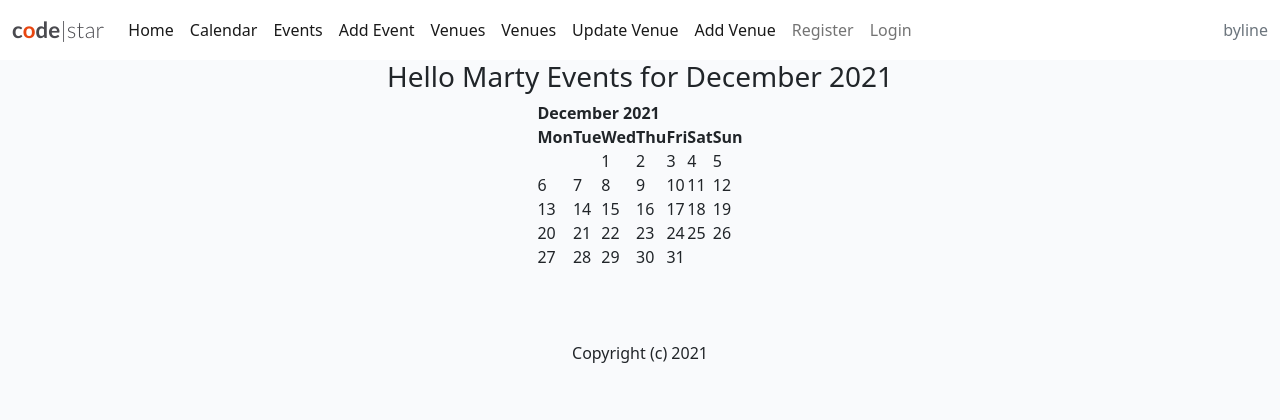
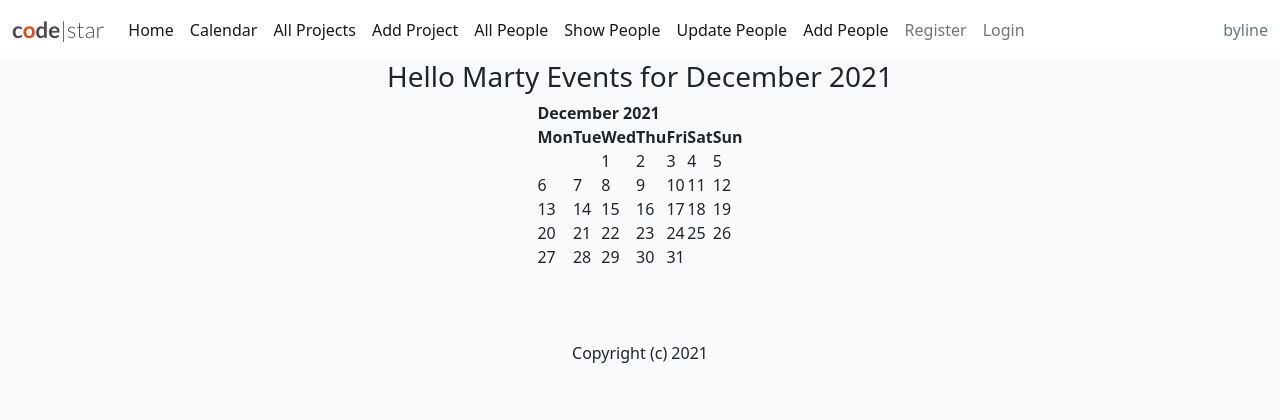
Before and after one commit to ColetteThomson/smart_events, a Django app: page /events/event_calendar in a window 1280 px wide. Shown: the top 420 px of the page. Run offline with Django 3.2, Linux system fonts and the light colour scheme.

Commit message:
change field names for 'events' app

```diff
--- a/events/templates/update_venue.html
+++ b/events/templates/update_people.html
@@ -7,14 +7,14 @@
 
 {% block content %}
     <center>
-        <h1>Update Venue</h1>
+        <h1>Update People</h1>
         <br>
         <form action="" method=POST>
             <!-- csrf to prevent malicious attacks using user credentials -->
             {% csrf_token %}
 
             <!-- render update_venue form using Crispy filter -->
-            {{ venue_form | crispy }}
+            {{ people_form | crispy }}
 
             <!-- submit button for update_venue form -->
             <button type="submit" class="btn btn-secondary btn-lg">Update</button>
--- a/events/urls.py
+++ b/events/urls.py
@@ -10,12 +10,17 @@ urlpatterns = [
     # capture url and pass to calendar view
     path('event_calendar', views.event_calendar, name='event_calendar'),
     path('<int:year>/<str:month>/', views.event_calendar, name='event_calendar'),
-    path('all_events', views.all_events, name='all_events'),
-    path('add_venue', views.add_venue, name='add_venue'),
-    path('all_venues', views.all_venues, name='all_venues'),
-    # add link to show individual venues via venue_id
-    path('show_venue/<int:venue_id>/', views.show_venue, name='show_venue'),
-    path('update_venue/<int:venue_id>/', views.update_venue, name='update_venue'),
-    path('add_event', views.add_event, name='add_event'),
+    # path('all_events', views.all_events, name='all_events'),
+    path('all_projects', views.all_projects, name='all_projects'),
+    # path('add_venue', views.add_venue, name='add_venue'),
+    path('add_people', views.add_people, name='add_people'),
+    # path('all_venues', views.all_venues, name='all_venues'),
+    path('all_people', views.all_people, name='all_people'),
+    # path('show_venue/<int:venue_id>/', views.show_venue, name='show_venue'),
+    path('show_people/<int:people_id>/', views.show_people, name='show_people'),
+    # path('update_venue/<int:venue_id>/', views.update_venue, name='update_venue'),
+    path('update_people/<int:people_id>/', views.update_people, name='update_people'),
+    # path('add_event', views.add_event, name='add_event'),
+    path('add_project', views.add_project, name='add_project'),
 
     ]
--- a/events/views.py
+++ b/events/views.py
@@ -5,113 +5,113 @@ from calendar import HTMLCalendar
 
 from django.shortcuts import render, redirect
 from django.views import generic, View
-from .models import Event, Venue
-from .forms import VenueForm, EventForm
+from .models import Project, People
+from .forms import PeopleForm, ProjectForm
 
-def add_event(request):
+def add_project(request):
     # obtain all data posted from form
-    venue_form = VenueForm(data=request.POST)
+    project_form = ProjectForm(data=request.POST)
 
-    # if event form is valid (required fields completed)
-    if event_form.is_valid():
+    # if project form is valid (required fields completed)
+    if project_form.is_valid():
         # save to database
-        new_event = event_form.save(commit=False)
-        # then save the new event
-        new_event.save()
+        new_project = project_form.save(commit=False)
+        # then save the new project
+        new_project.save()
 
         return render(request,
-                      'add_event.html', {
-                                    'event_form': event_form,
+                      'add_project.html', {
+                                    'project_form': project_form,
                                     'submitted': True,
                                     })
     else:
-        event_form = EventForm()
+        project_form = ProjectForm()
         # check if user submitted form
         if 'submitted' in request.GET:
             submitted = True
 
         return render(request,
-                      'add_event.html', {
-                                       'event_form': event_form,
+                      'add_project.html', {
+                                       'project_form': project_form,
                                         })
 
 
 
-def update_venue(request, venue_id):
-    # get primary key venue_id from Venue
-    venue = Venue.objects.get(id=venue_id)
+def update_people(request, people_id):
+    # get primary key people_id from People
+    people = People.objects.get(id=people_id)
     # if form completed and submitted then Post, or
-    # if not then display empty VenueForm
-    form = VenueForm(request.POST or None, instance=venue)
-    # if venue form is valid (required fields completed)
+    # if not then display empty PeopleForm
+    form = PeopleForm(request.POST or None, instance=people)
+    # if people form is valid (required fields completed)
     if form.is_valid():
-        # save and send to list_venues
+        # save and send to list_people
         form.save()
-        return redirect('list_venues')
+        return redirect('list_people')
 
-    # update individual venues
+    # update individual people
     return render(request,
-                  'update_venue.html', {
-                                     "venue": venue,
-                                     "form" : form,
+                  'update_people.html', {
+                                     "people": people,
+                                     "form": form,
                                     })
 
 
-def show_venue(request, venue_id):
-    # get primary key venue_id from Venue
-    venue = Venue.objects.get(id=venue_id)
-    # show individual venues
+def show_people(request, people_id):
+    # get primary key people_id from People
+    people = People.objects.get(id=people_id)
+    # show individual people
     return render(request,
-                  'venues.html', {
-                                     "venue": venue,
+                  'people.html', {
+                                     "people": people,
                                     })
 
 
-def all_venues(request):
-    # call all Venue objects from models.py
-    venue_list = Venue.objects.all()
-    # list all venues on one page
+def all_people(request):
+    # call all People objects from models.py
+    people_list = People.objects.all()
+    # list all people on one page
     return render(request,
-                  'venues.html', {
-                                     "venue_list": venue_list,
+                  'people.html', {
+                                     "people_list": people_list,
                                     })
 
 
-def add_venue(request):
+def add_people(request):
     # obtain all data posted from form
-    venue_form = VenueForm(data=request.POST)
+    people_form = PeopleForm(data=request.POST)
 
-    # if venue form is valid (required fields completed)
-    if venue_form.is_valid():
+    # if people form is valid (required fields completed)
+    if people_form.is_valid():
         # save to database
-        new_venue = venue_form.save(commit=False)
-        # then save the new venue
-        new_venue.save()
+        new_people = people_form.save(commit=False)
+        # then save the new people
+        new_people.save()
 
         return render(request,
-                      'add_venue.html', {
-                                    'venue_form': venue_form,
+                      'add_people.html', {
+                                    'people_form': people_form,
                                     'submitted': True,
                                     })
     else:
-        venue_form = VenueForm()
+        people_form = PeopleForm()
         # check if user submitted form
         if 'submitted' in request.GET:
             submitted = True
 
         return render(request,
-                      'add_venue.html', {
-                                       'venue_form': venue_form,
+                      'add_people.html', {
+                                       'people_form': people_form,
                                         })
 
 
-def all_events(request):
-    # call all Event objects from models.py
-    event_list = Event.objects.all()
-    # list all events on one page
+def all_projects(request):
+    # call all Project objects from models.py
+    project_list = Project.objects.all()
+    # list all projects on one page
     return render(request,
-                  'all_events.html', {
-                                     "event_list": event_list,
+                  'all_projects.html', {
+                                     "project_list": project_list,
                                     })
 
 
--- a/templates/base.html
+++ b/templates/base.html
@@ -43,27 +43,27 @@
                     </li>
 
                     <li class="nav-item">
-                        <a class="nav-link active" aria-current="page" href="{% url 'all_events' %}">Events</a>
+                        <a class="nav-link active" aria-current="page" href="{% url 'all_projects' %}">All Projects</a>
                     </li>
 
                     <li class="nav-item">
-                        <a class="nav-link active" aria-current="page" href="{% url 'add_event' %}">Add Event</a>
+                        <a class="nav-link active" aria-current="page" href="{% url 'add_project' %}">Add Project</a>
                     </li>
 
                      <li class="nav-item">
-                         <a class="nav-link active" aria-current="page" href="{% url 'all_venues' %}">Venues</a>
+                         <a class="nav-link active" aria-current="page" href="{% url 'all_people' %}">All People</a>
                     </li>
 
                     <li class="nav-item">
-                        <a class="nav-link active" aria-current="page" href="{% url 'show_venue' %}">Venues</a>
+                        <a class="nav-link active" aria-current="page" href="{% url 'show_people' %}">Show People</a>
                     </li>
 
                     <li class="nav-item">
-                        <a class="nav-link active" aria-current="page" href="{% url 'update_venue' %}">Update Venue</a>
+                        <a class="nav-link active" aria-current="page" href="{% url 'update_people' %}">Update People</a>
                     </li>
 
                     <li class="nav-item">
-                        <a class="nav-link active" aria-current="page" href="{% url 'add_venue' %}">Add Venue</a>
+                        <a class="nav-link active" aria-current="page" href="{% url 'add_people' %}">Add People</a>
                     </li>
 
                     {% if user.is_authenticated %}
```
Also changed, not shown: events/admin.py (+20 -20 lines), events/forms.py (+26 -29 lines), events/models.py (+20 -19 lines), events/templates/add_people.html (renamed from events/templates/add_event.html, +6 -7 lines), events/templates/add_project.html (renamed from events/templates/add_venue.html, +7 -6 lines), events/templates/all_events.html (deleted, +0 -27 lines), events/templates/all_projects.html (added, +27 -0 lines), events/templates/people.html (renamed from events/templates/venues.html, +4 -4 lines), events/migrations/0006_people_project_delete_event_delete_venue.py (added).
